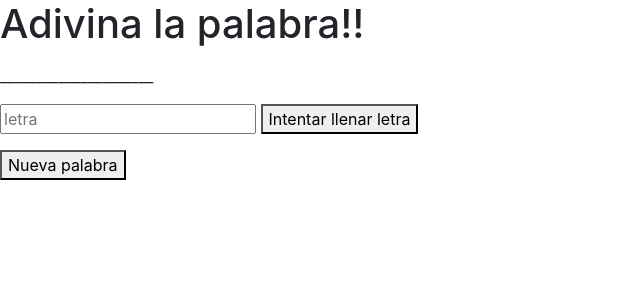
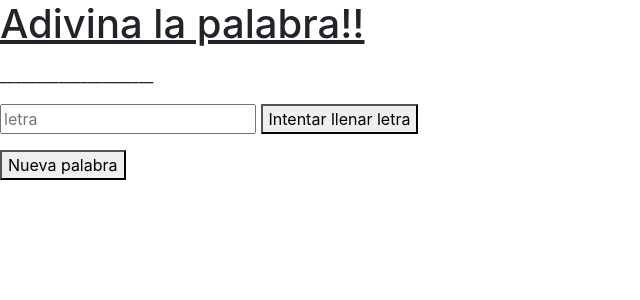
Before and after one commit to andres-gonzalez-13/juego-de-ahorcado, a Flask app: template templates/index.html in a window 1280 px wide. Shown: the top 300 px of the page, without its empty margins (0-640 px from the left). Run offline with Flask 3, Linux system fonts and the light colour scheme; the template is opened without the code that fills it, so the values that code supplies are empty; some libraries are stand-ins or nearby versions.

Commit message:
Style correction on ´h1´
header 1 was underlined

```diff
--- a/templates/index.html
+++ b/templates/index.html
@@ -1,4 +1,5 @@
-<h1>Adivina la palabra!!</h1>
+<link rel="stylesheet" type="text/css" href="style.css">
+<h1 style="text-decoration: underline">Adivina la palabra!!</h1>
 
 {% with messages = get_flashed_messages() %}
 {% if messages %}
```
